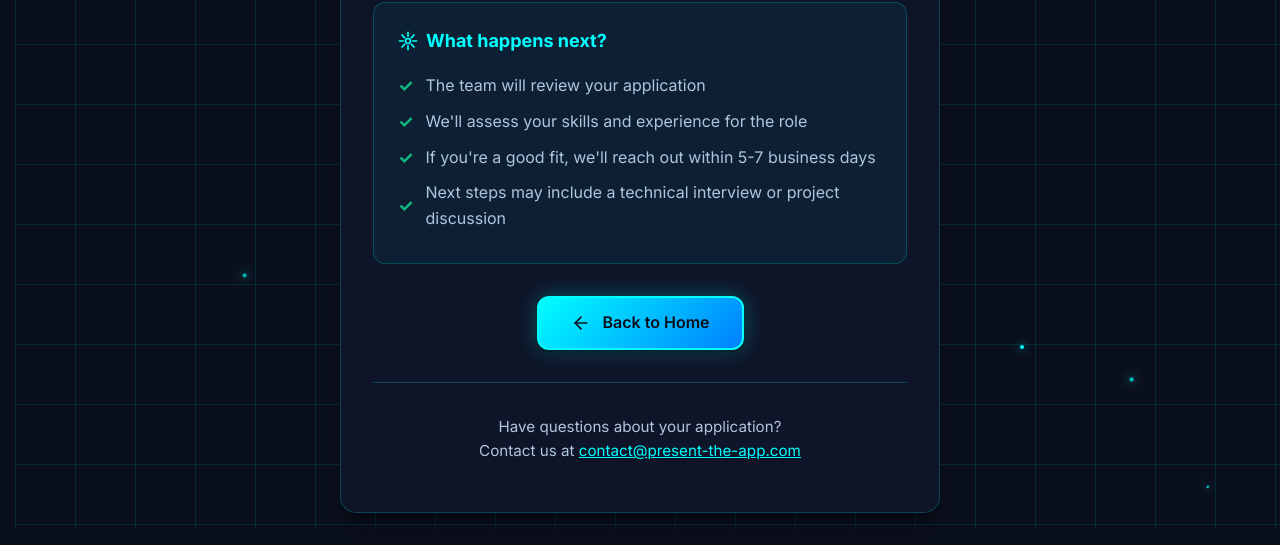
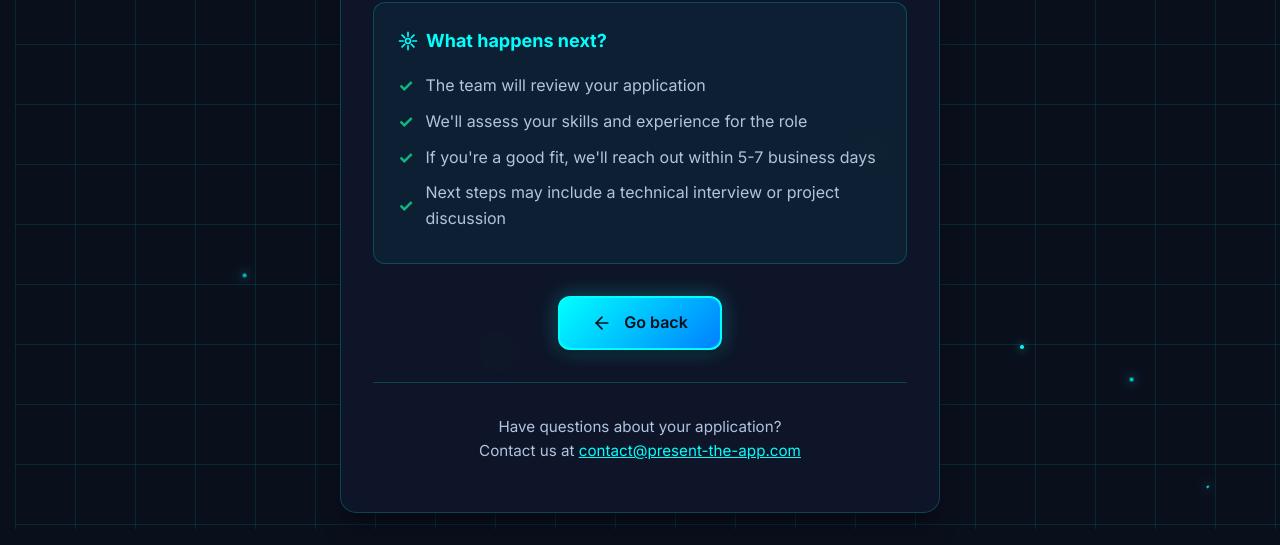
Before and after one commit to present-the-app/apply, a plain HTML site: page success.html in a window 1280 px wide. Shown: the part 271-816 px from the top of the page. Drawn offline with Linux system fonts and the light colour scheme.

```diff
--- a/success.html
+++ b/success.html
@@ -241,7 +241,7 @@
                     <path d="M19 12H5" stroke-width="2" stroke-linecap="round" stroke-linejoin="round"/>
                     <path d="M12 19l-7-7 7-7" stroke-width="2" stroke-linecap="round" stroke-linejoin="round"/>
                 </svg>
-                <span>Back to Home</span>
+                <span>Go back</span>
             </a>
 
             <div class="contact-info">
```
